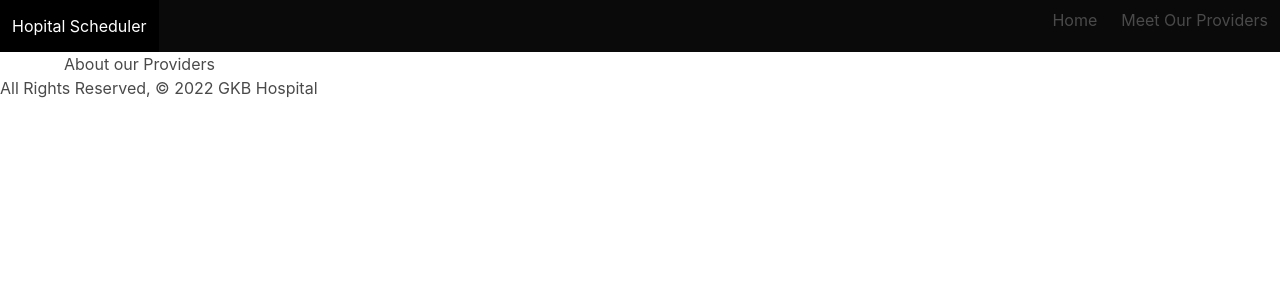
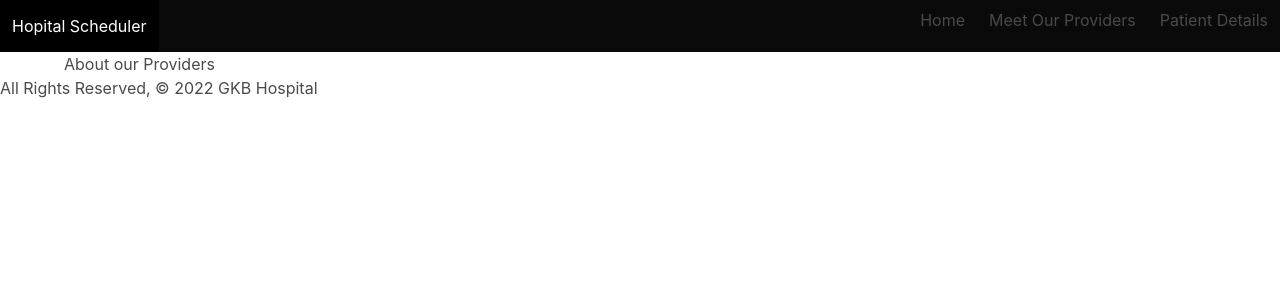
Before and after one commit to Snapdragons-GKB/HopitalScheduler, a Django app: page /patient_request/ in a window 1280 px wide. Shown: the top 300 px of the page. Run offline with Django 4.2, Linux system fonts and the light colour scheme.

Commit message:
patient_detail.html added and linked

```diff
--- a/main_app/templates/base.html
+++ b/main_app/templates/base.html
@@ -22,11 +22,11 @@
                 </a>
             </div>
                 <ul class="navbar-menu navbar-end">
-                    <li><a class="navbar-item" href="{% url 'home' %}" class="left brand-logo">&nbsp;&nbsp;Home</a></li>
+                    <li><a class="navbar-item" href="{% url 'home' %}">&nbsp;&nbsp;Home</a></li>
+                    <li><a  class="navbar-item" href="{% url 'about' %}">Meet Our Providers</a></li>
+                    <li><a  class="navbar-item" href="{% url 'patient_detail' %}">Patient Details</a></li>
                 </ul>
-                <ul class="right">
-                    <li><a  class="navbar-item" href="{% url 'about' %}">Meet Our Providers</a></li>
-                </ul>
+
             </div>
         </nav>
     </header>
--- a/main_app/urls.py
+++ b/main_app/urls.py
@@ -5,7 +5,7 @@ from . import views
 urlpatterns=[
     path('', views.Home, name='home'),
     path('patient_request/',views.Patient_Request, name='patient_request'),
-    path('patient/<int:patientID>/detail/', views.Patient_Details, name='patient_detail'),
+    path('patient/detail/', views.Patient_Details, name='patient_detail'), #<int:patientID> needs to be added to path once db seeded
     path('accounts/signup/', views.Signup.as_view(), name="signup"),
     path('about/', views.About, name="about"),
 
--- a/main_app/views.py
+++ b/main_app/views.py
@@ -25,7 +25,7 @@ def Patient_Request(request):
 
 def Patient_Details(request):
     # patient = Patient.Patient_id.objects.all()
-    return render(request, 'patientrequest.html')
+    return render(request, 'details.html')
 
 class Signup(View):
 #for a patient to sign-up for patient portal
```
Also changed, not shown: main_app/templates/details.html (added, +7 -0 lines).
